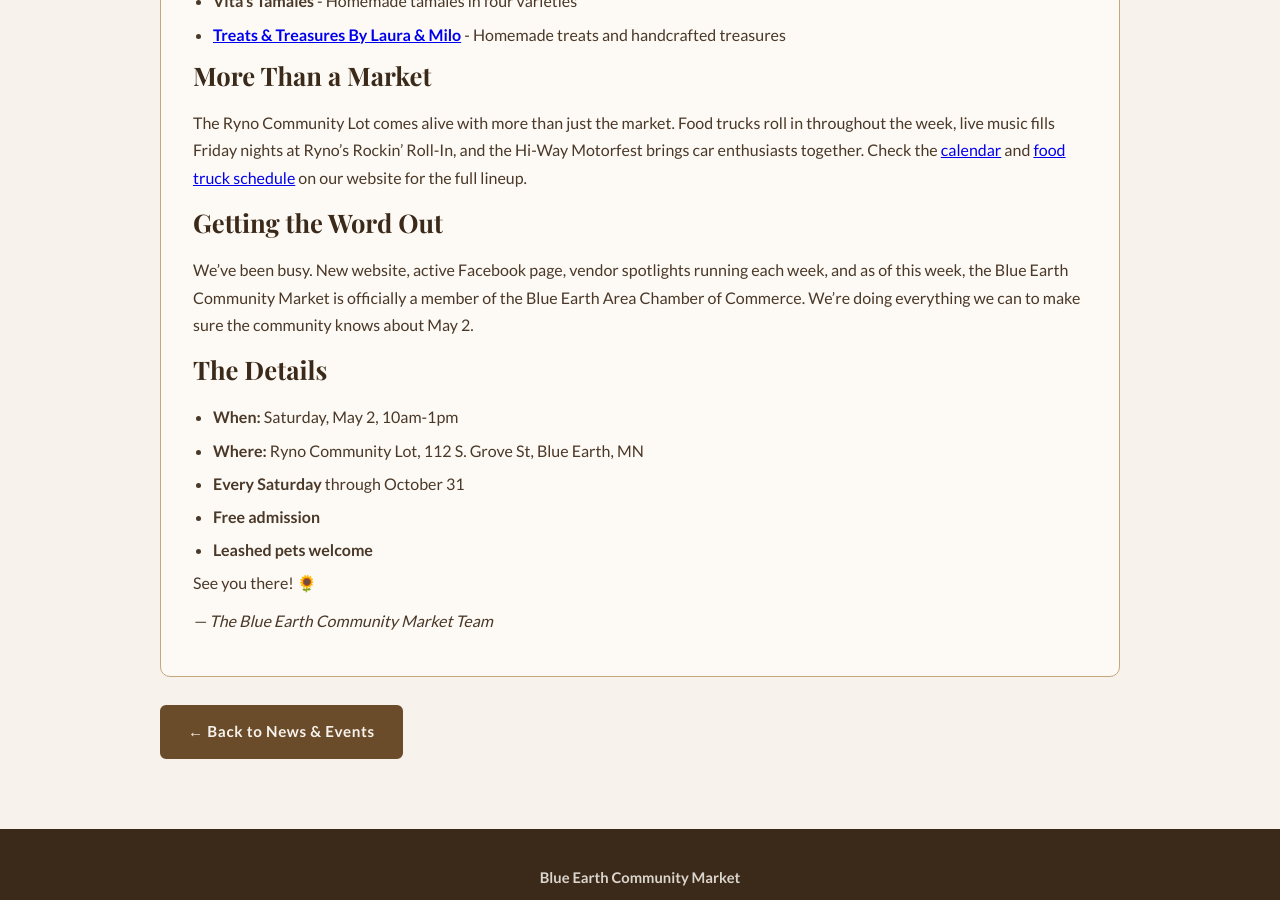
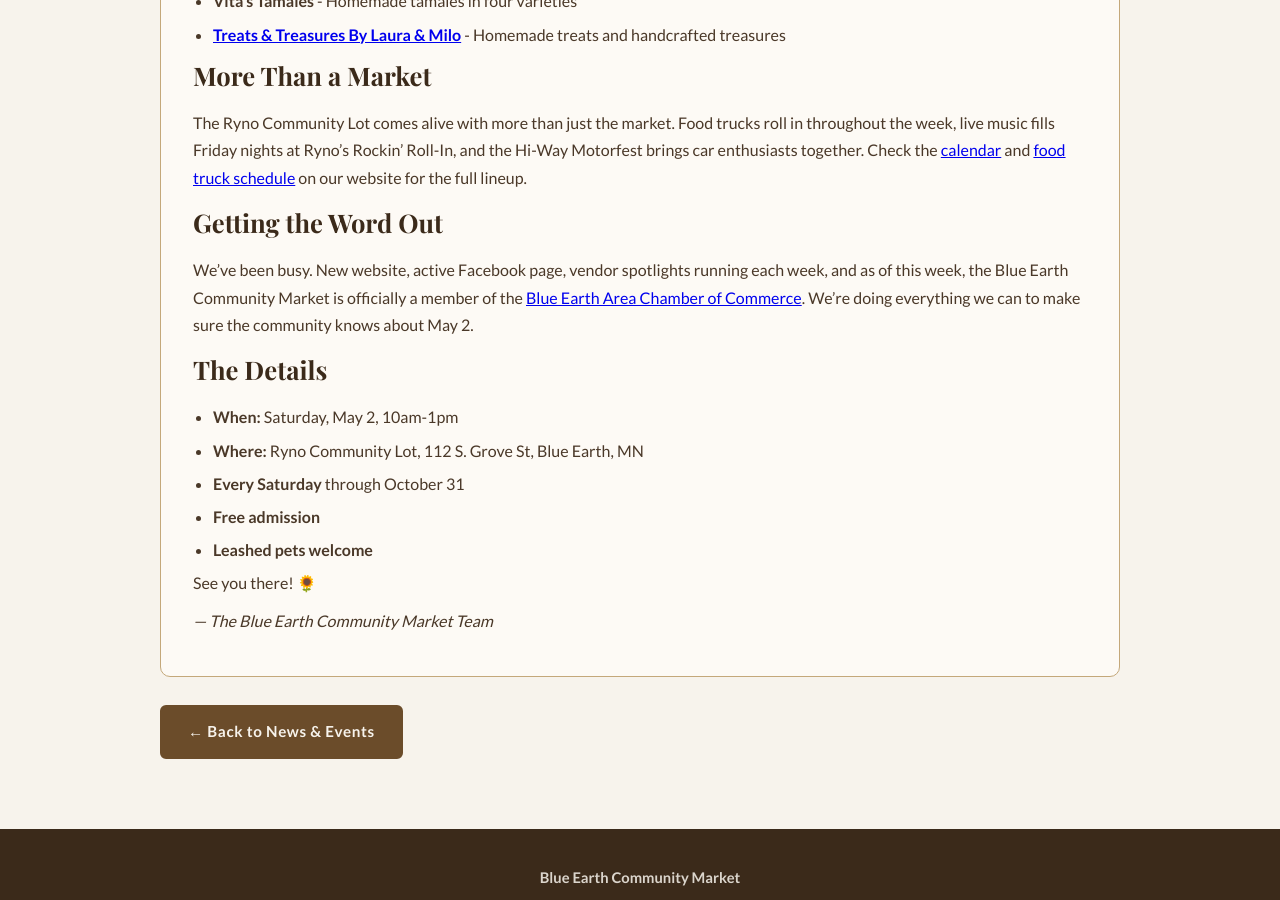
Before and after one commit to blueearthcommunitymarket/blueearthcommunitymarket.github.io, a Jekyll site: the page built from _posts/2026-04-18-grand-opening-is-almost-here.md, in a window 1280 px wide and 900 px high, scrolled down 718 px. Built offline with Jekyll 4.4.1, drawn with Linux system fonts in a browser that asks for light colours; some web fonts are replaced; part of the change alters nothing that is shown.

```diff
--- a/_posts/2026-04-18-grand-opening-is-almost-here.md
+++ b/_posts/2026-04-18-grand-opening-is-almost-here.md
@@ -27,7 +27,7 @@ The Ryno Community Lot comes alive with more than just the market. Food trucks r
 
 ## Getting the Word Out
 
-We've been busy. New website, active Facebook page, vendor spotlights running each week, and as of this week, the Blue Earth Community Market is officially a member of the Blue Earth Area Chamber of Commerce. We're doing everything we can to make sure the community knows about May 2.
+We've been busy. New website, active Facebook page, vendor spotlights running each week, and as of this week, the Blue Earth Community Market is officially a member of the [Blue Earth Area Chamber of Commerce](https://blueearthchamber.com/index.php). We're doing everything we can to make sure the community knows about May 2.
 
 ## The Details
 
```
